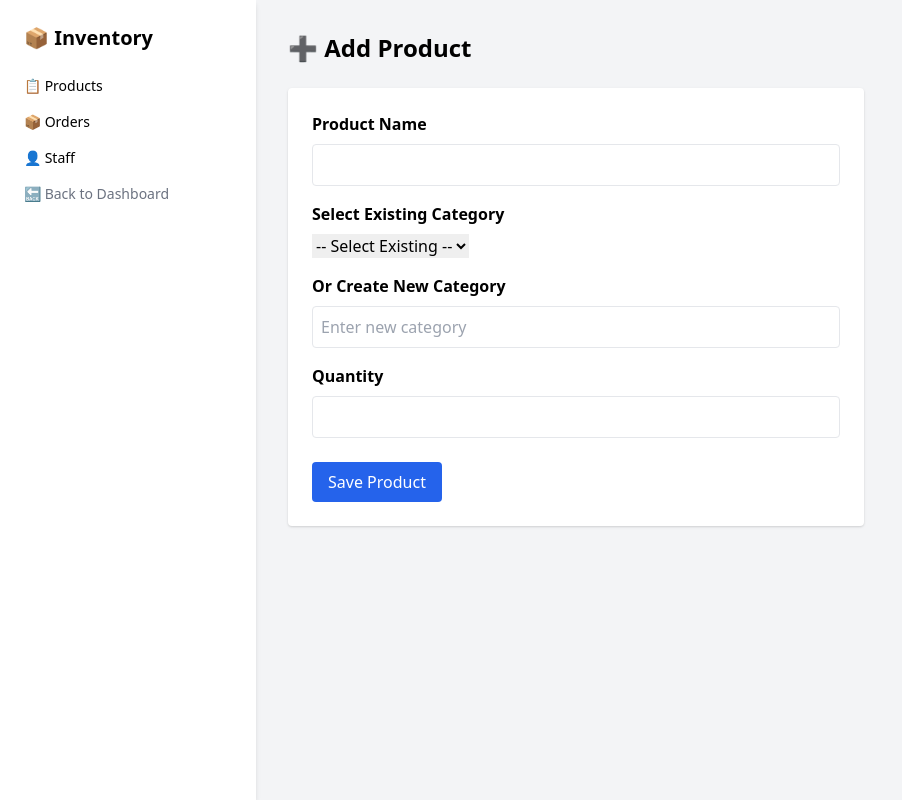
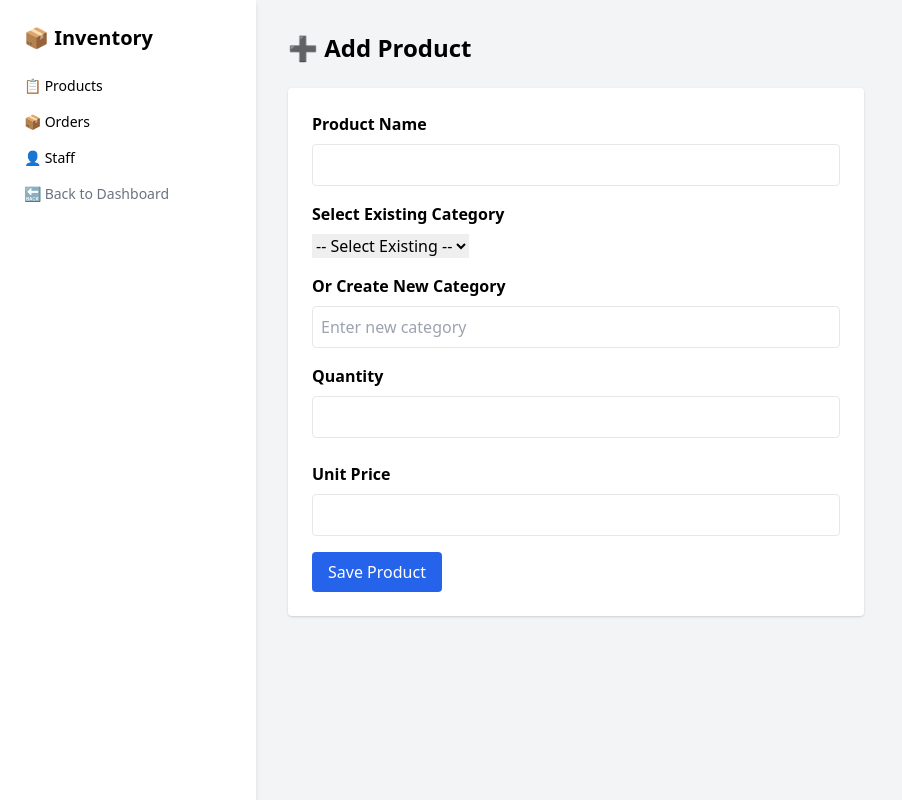
Before and after one commit to Anuoluwa-samuel/Django_erp, a Django app: page /inventory/products/create/ in a window 1280 px wide. Shown: the whole page, without its empty margins (0-902 px from the left). Run offline with Django 5.2, Linux system fonts and the light colour scheme; the visitor is signed in with stand-in values (Sample User, id 1); data that the repository does not hold is empty.

Commit message:
feat: Add unit price field to create product form

```diff
--- a/templates/inventory/create_product.html
+++ b/templates/inventory/create_product.html
@@ -26,6 +26,10 @@
   <label class="block mb-2 font-semibold">Quantity</label>
   <input type="number" name="quantity" class="w-full p-2 border rounded mb-6" required>
 
+  <label class="block mb-2 font-semibold">Unit Price</label>
+<input type="number" step="0.01" name="unit_price" class="w-full p-2 border rounded mb-4" required>
+
+
   <button type="submit" class="bg-blue-600 text-white py-2 px-4 rounded">Save Product</button>
 </form>
 {% endblock %}
```
